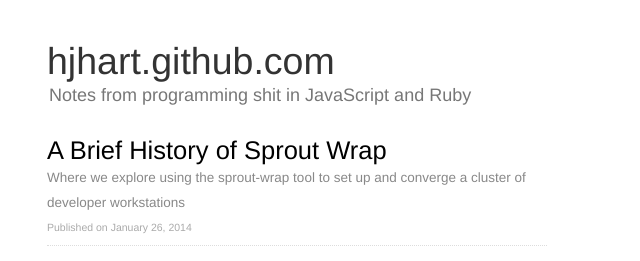
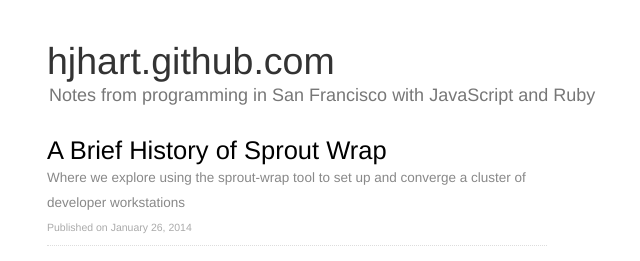
Before and after one commit to hjhart/hjhart.blog, a Jekyll site: the page built from index.html, in a window 1280 px wide. Shown: the top 261 px of the page, without its empty margins (262-902 px from the left). Built offline with Jekyll 4.4.1, drawn with Linux system fonts in a browser that asks for light colours.

Commit message:
So profane!

```diff
--- a/_layouts/default.html
+++ b/_layouts/default.html
@@ -9,7 +9,7 @@
 	<body>
 		<header>
 			<h1><a href="/" title="back to the home land.">hjhart.github.com</a></h1>
-			<p id="tagline">Notes from programming shit in JavaScript and Ruby</p>
+			<p id="tagline">Notes from programming in San Francisco with JavaScript and Ruby</p>
 		</header>
 		<section id="contents">
 		{{content}}
```
